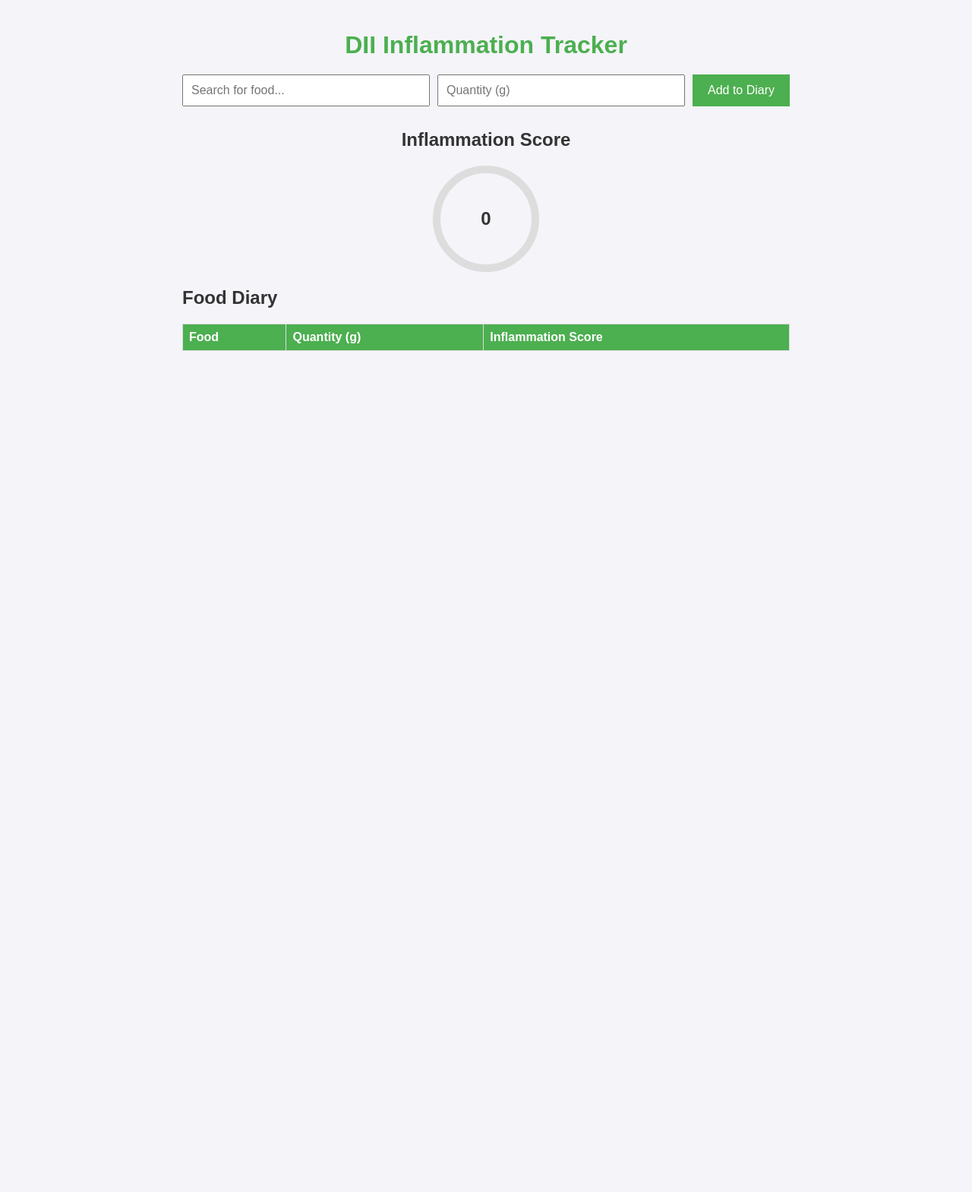
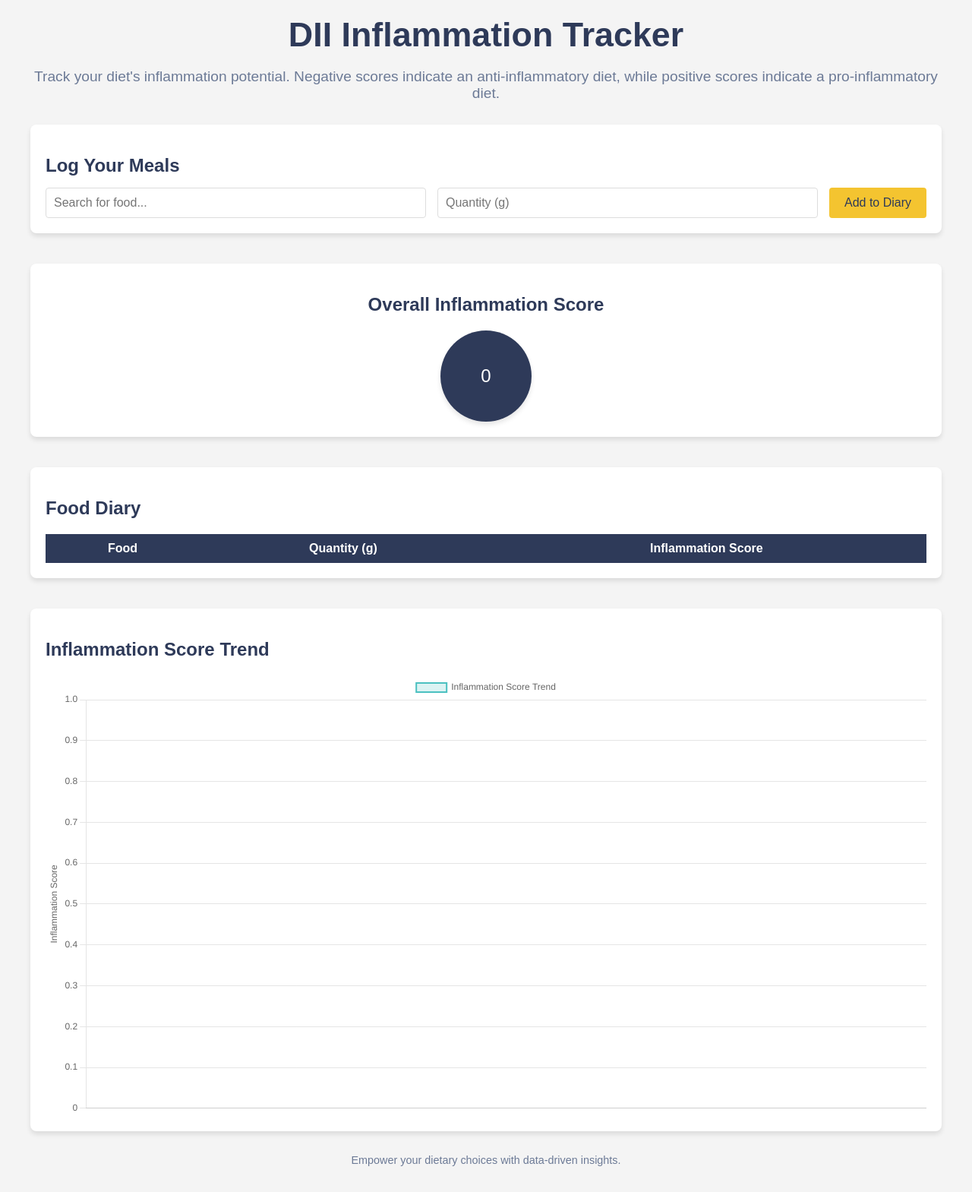
Before and after one commit to aahmedashraf/Final-Year-Project, a Flask app: page / in a window 1280 px wide. Shown: the whole page at 76% size. Before the commit the page ends 462 px from the top, so only its background shows below. Run offline with Flask 3, Linux system fonts and the light colour scheme; lists and menus that the app fills with data are empty.

Commit message:
Frontend updates

```diff
--- a/static/script.js
+++ b/static/script.js
@@ -4,51 +4,103 @@
 const scoreText = document.getElementById("scoreText");
 let totalInflammationScore = 0;
 
+// Data for Chart.js
+const foodItems = [];
+const scoreTrend = [];
+
+// Initialize Chart.js
+const ctx = document.getElementById("scoreChart").getContext("2d");
+const scoreChart = new Chart(ctx, {
+  type: "line",
+  data: {
+    labels: [], // Food item labels
+    datasets: [
+      {
+        label: "Inflammation Score Trend",
+        data: [], // Score data
+        backgroundColor: "rgba(75, 192, 192, 0.2)",
+        borderColor: "rgba(75, 192, 192, 1)",
+        borderWidth: 2,
+        fill: true,
+      },
+    ],
+  },
+  options: {
+    scales: {
+      y: {
+        beginAtZero: false,
+        title: {
+          display: true,
+          text: "Inflammation Score",
+        },
+      },
+    },
+    plugins: {
+      tooltip: {
+        callbacks: {
+          label: function (context) {
+            const value = context.raw;
+            return value > 0
+              ? `${value.toFixed(2)} (Pro-inflammatory)`
+              : `${value.toFixed(2)} (Anti-inflammatory)`;
+          },
+        },
+      },
+    },
+  },
+});
+
 async function addFoodToDiary() {
   const food = document.getElementById("foodSearch").value.trim();
-  const quantity = document.getElementById("foodQuantity").value.trim();
+  const quantity = parseFloat(document.getElementById("foodQuantity").value);
 
-  if (food && quantity) {
+  if (food && quantity > 0) {
     try {
-      // Make API call to calculate the score
       const response = await fetch("/calculate", {
         method: "POST",
-        headers: {
-          "Content-Type": "application/json",
-        },
-        body: JSON.stringify({
-          food_name: food,
-          quantity: parseFloat(quantity),
-        }),
+        headers: { "Content-Type": "application/json" },
+        body: JSON.stringify({ food_name: food, quantity }),
       });
 
       if (response.ok) {
         const data = await response.json();
+        const foodScore = data.dii_score;
 
-        // Update total inflammation score
-        totalInflammationScore += data.dii_score;
+        // Update total score
+        totalInflammationScore += foodScore;
 
         // Add food to diary table
         const row = document.createElement("tr");
         row.innerHTML = `
           <td>${food}</td>
           <td>${quantity} g</td>
-          <td>${data.dii_score.toFixed(2)}</td>
+          <td>${foodScore.toFixed(2)}</td>
         `;
         diaryTable.appendChild(row);
 
-        // Update visual inflammation score
-        updateInflammationScore();
+        // Update score trend and graph
+        foodItems.push(food);
+        scoreTrend.push(totalInflammationScore);
+        updateChart();
+
+        // Update visual score
+        updateScore();
       } else {
         const error = await response.json();
-        alert(error.error);
+        alert(error.error || "Error calculating the score.");
       }
-    } catch (err) {
-      alert("Error communicating with the server.");
+    } catch (error) {
+      alert("An error occurred while communicating with the server.");
     }
   }
 }
 
-function updateInflammationScore() {
+function updateScore() {
   scoreText.textContent = totalInflammationScore.toFixed(2);
 }
+
+function updateChart() {
+  scoreChart.data.labels = foodItems;
+  scoreChart.data.datasets[0].data = scoreTrend;
+  scoreChart.update();
+}
--- a/static/styles.css
+++ b/static/styles.css
@@ -1,98 +1,163 @@
-/* styles.css */
+/* General Styles */
 body {
-  font-family: Arial, sans-serif;
+  font-family: "Arial", sans-serif;
   margin: 0;
   padding: 0;
-  background-color: #f4f4f9;
+  background-color: #f4f4f4;
   color: #333;
 }
 
+/* Container */
 .container {
-  max-width: 800px;
+  max-width: 1200px;
   margin: 0 auto;
   padding: 20px;
 }
 
-header h1 {
+/* Header */
+.header {
   text-align: center;
-  color: #4caf50;
+  margin-bottom: 30px;
+}
+
+.header h1 {
+  font-size: 2.8em;
+  color: #2e3a59;
+  margin: 0;
+}
+
+.header p {
+  font-size: 1.2em;
+  color: #6c7a96;
+}
+
+/* Main Content */
+.main-content {
+  display: flex;
+  flex-direction: column;
+  gap: 40px;
+}
+
+/* Food Search Section */
+.search-section {
+  background-color: #ffffff;
+  border-radius: 8px;
+  padding: 20px;
+  box-shadow: 0px 4px 6px rgba(0, 0, 0, 0.1);
+}
+
+.search-section h2 {
+  color: #2e3a59;
+  margin-bottom: 15px;
+}
+
+.search-container {
+  display: flex;
+  gap: 15px;
+  flex-wrap: wrap;
+}
+
+.search-container input {
+  flex: 1;
+  padding: 10px;
+  font-size: 1em;
+  border: 1px solid #ddd;
+  border-radius: 4px;
+}
+
+.search-container button {
+  padding: 10px 20px;
+  font-size: 1em;
+  background-color: #f4c430;
+  color: #2e3a59;
+  border: none;
+  border-radius: 4px;
+  cursor: pointer;
+}
+
+.search-container button:hover {
+  background-color: #eab81f;
+}
+
+/* Score Section */
+.score-section {
+  background-color: #ffffff;
+  border-radius: 8px;
+  padding: 20px;
+  box-shadow: 0px 4px 6px rgba(0, 0, 0, 0.1);
+  text-align: center;
+}
+
+.score-section h2 {
+  color: #2e3a59;
   margin-bottom: 20px;
 }
 
-.search-section {
+.score-circle {
+  width: 120px;
+  height: 120px;
+  margin: 0 auto;
+  background-color: #2e3a59;
+  color: #ffffff;
+  border-radius: 50%;
   display: flex;
-  gap: 10px;
-  margin-bottom: 30px;
+  justify-content: center;
+  align-items: center;
+  font-size: 1.5em;
+  box-shadow: 0px 4px 6px rgba(0, 0, 0, 0.1);
 }
 
-.search-section input {
-  padding: 10px;
-  flex: 1;
-  font-size: 16px;
+/* Food Diary Section */
+.diary-section {
+  background-color: #ffffff;
+  border-radius: 8px;
+  padding: 20px;
+  box-shadow: 0px 4px 6px rgba(0, 0, 0, 0.1);
 }
 
-.search-section button {
-  padding: 10px 20px;
-  background-color: #4caf50;
-  color: white;
-  border: none;
-  cursor: pointer;
-  font-size: 16px;
+.diary-section h2 {
+  color: #2e3a59;
+  margin-bottom: 20px;
 }
 
-.search-section button:hover {
-  background-color: #45a049;
+.diary-table {
+  width: 100%;
+  border-collapse: collapse;
 }
 
-.score-display {
-  text-align: center;
-  margin: 20px 0;
+.diary-table th {
+  background-color: #2e3a59;
+  color: #ffffff;
+  padding: 10px;
 }
 
-.score-display .circle {
-  margin: 0 auto;
-  width: 120px;
-  height: 120px;
-  border: 10px solid #ddd;
-  border-radius: 50%;
-  display: flex;
-  align-items: center;
-  justify-content: center;
-  position: relative;
+.diary-table td {
+  padding: 10px;
+  border: 1px solid #ddd;
+  text-align: center;
 }
 
-.score-display .circle::after {
-  content: "";
-  position: absolute;
-  top: 0;
-  left: 0;
-  width: 100%;
-  height: 100%;
-  border-radius: 50%;
-  border: 10px solid transparent;
-  transform: rotate(0deg);
-  transform-origin: center;
+/* Graph Section */
+.graph-section {
+  background-color: #ffffff;
+  border-radius: 8px;
+  padding: 20px;
+  box-shadow: 0px 4px 6px rgba(0, 0, 0, 0.1);
 }
 
-.circle span {
-  font-size: 24px;
-  font-weight: bold;
+.graph-section h2 {
+  color: #2e3a59;
+  margin-bottom: 20px;
 }
 
-.food-diary table {
-  width: 100%;
-  border-collapse: collapse;
-  margin-top: 20px;
+canvas {
+  max-width: 100%;
 }
 
-.food-diary th,
-.food-diary td {
-  border: 1px solid #ddd;
-  text-align: left;
-  padding: 8px;
+/* Footer */
+.footer {
+  text-align: center;
+  margin-top: 30px;
+  color: #6c7a96;
+  font-size: 0.9em;
 }
-
-.food-diary th {
-  background-color: #4caf50;
-  color: white;
-}
--- a/templates/diary.html
+++ b/templates/diary.html
@@ -7,7 +7,10 @@
     <h1>Food Diary</h1>
     <ul>
       {% for entry in diary_entries %}
-        <li>{{ entry.name }} - Portion: {{ entry.portion_size }}g, DII Contribution: {{ entry.dii_contribution }}</li>
+      <li>
+        {{ entry.name }} - Portion: {{ entry.portion_size }}g, DII Contribution:
+        {{ entry.dii_contribution }}
+      </li>
       {% endfor %}
     </ul>
     <h2>Total DII Score: {{ total_dii }}</h2>
--- a/templates/index.html
+++ b/templates/index.html
@@ -5,17 +5,29 @@
     <meta name="viewport" content="width=device-width, initial-scale=1.0" />
     <title>DII Inflammation Tracker</title>
     <link rel="stylesheet" href="static/styles.css" />
+    <script src="https://cdn.jsdelivr.net/npm/chart.js"></script>
   </head>
   <body>
     <div class="container">
-      <header>
+      <header class="header">
         <h1>DII Inflammation Tracker</h1>
+        <p>
+          Track your diet's inflammation potential. Negative scores indicate an
+          anti-inflammatory diet, while positive scores indicate a
+          pro-inflammatory diet.
+        </p>
       </header>
 
-      <main>
+      <main class="main-content">
         <!-- Food Search Section -->
-        <div class="search-section">
-          <input id="foodSearch" type="text" placeholder="Search for food..." />
+        <section class="search-section">
+          <h2>Log Your Meals</h2>
+          <div class="search-container">
+            <input
+              id="foodSearch"
+              type="text"
+              placeholder="Search for food..."
+            />
             <input
               id="foodQuantity"
               type="number"
@@ -24,19 +36,20 @@
             />
             <button id="addFoodBtn">Add to Diary</button>
           </div>
+        </section>
 
-        <!-- Inflammation Score Section -->
-        <div class="score-display">
-          <h2>Inflammation Score</h2>
-          <div class="circle">
+        <!-- Score Section -->
+        <section class="score-section">
+          <h2>Overall Inflammation Score</h2>
+          <div class="score-circle">
             <span id="scoreText">0</span>
           </div>
-        </div>
+        </section>
 
         <!-- Food Diary Section -->
-        <div class="food-diary">
+        <section class="diary-section">
           <h2>Food Diary</h2>
-          <table id="diaryTable">
+          <table id="diaryTable" class="diary-table">
             <thead>
               <tr>
                 <th>Food</th>
@@ -45,13 +58,22 @@
               </tr>
             </thead>
             <tbody>
-              <!-- Rows will be added dynamically -->
+              <!-- Dynamically added rows -->
             </tbody>
           </table>
+        </section>
+
+        <!-- Inflammation Score Trend Section -->
+        <section class="graph-section">
+          <h2>Inflammation Score Trend</h2>
+          <canvas id="scoreChart"></canvas>
+        </section>
+      </main>
+
+      <footer class="footer">
+        <p>Empower your dietary choices with data-driven insights.</p>
+      </footer>
     </div>
-      </main>
-    </div>
-
     <script src="static/script.js"></script>
   </body>
 </html>
```
Also changed, not shown: db.py (+2 -9 lines), m.py (+6 -6 lines), models.py (+1 -30 lines), dii_tool.db, main.py (line endings or trailing spaces). Lines whose indentation alone changed are shown as unchanged.
